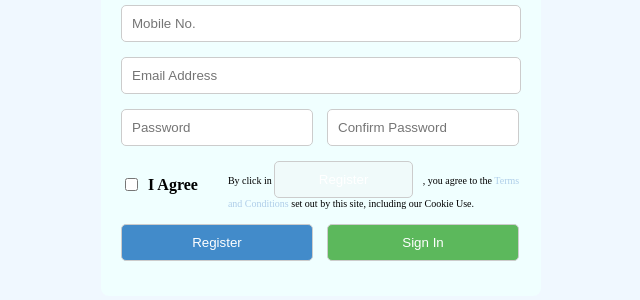
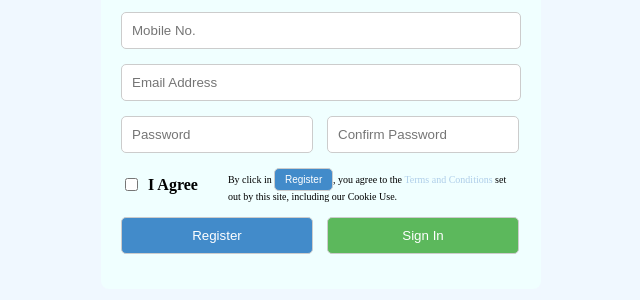
Before and after one commit to ancao99/antra-homework, a plain HTML site: page homework1/index.html in a window 1280 px wide. Shown: the part 318-618 px from the top of the page, without its empty margins (319-959 px from the left). Drawn offline with Linux system fonts and the light colour scheme.

Commit message:
add register css in terms

```diff
--- a/homework1/index.html
+++ b/homework1/index.html
@@ -21,7 +21,7 @@
                 <input type="password" placeholder="Confirm Password">
             </div>
             <div class="form-group term-container"><input type="checkbox" id="checkbox"> <strong>I Agree</strong>
-                <div>By click in <button class="register-button" disabled>Register</button>, you agree to the <a herf="#">Terms and Conditions</a> set out by this
+                <div>By click in <button id="register-button" disabled>Register</button>, you agree to the <a herf="#">Terms and Conditions</a> set out by this
                     site, including our Cookie
                     Use. </div>
             </div>
```
